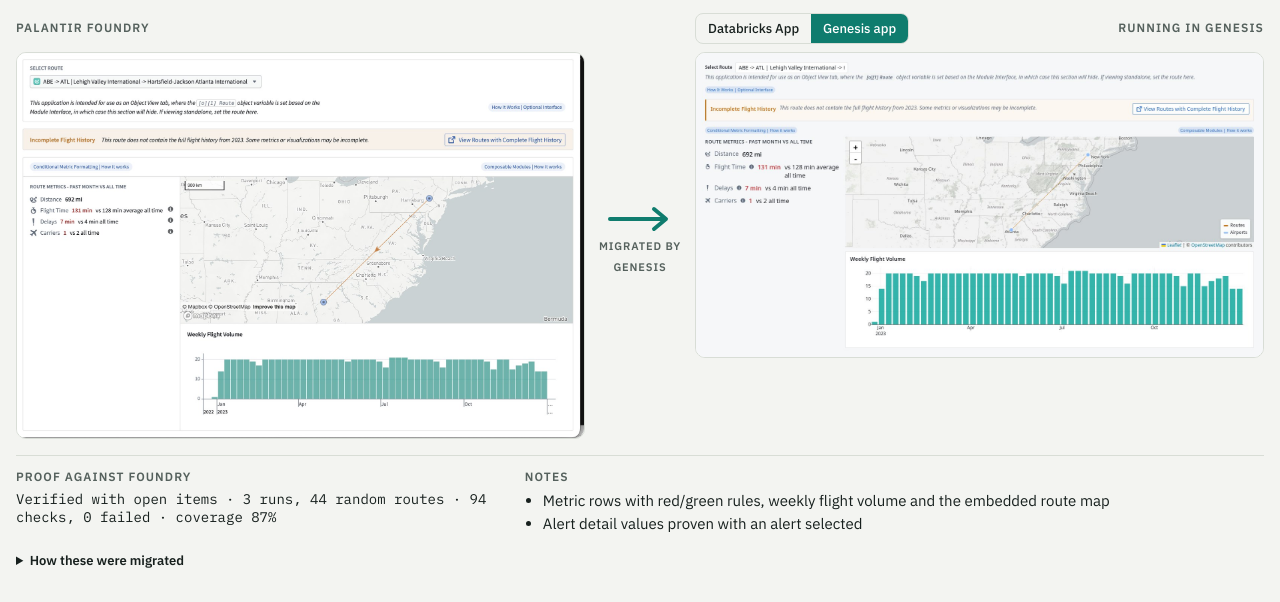
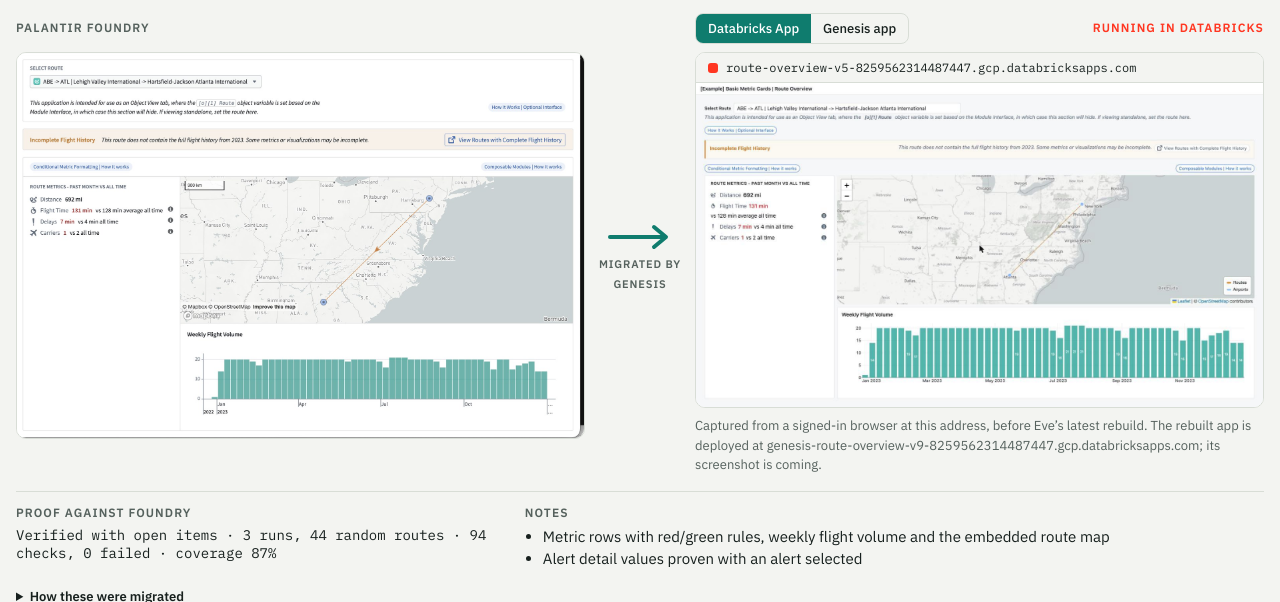
Before and after one commit to genesis-computing-ai/foundry-app-migration-demo, a plain HTML site: page index.html in a window 1280 px wide. Shown: the part 198-800 px from the top of the page. Drawn offline with nearby package versions, Linux system fonts and the light colour scheme.

Commit message:
Databricks App screenshots from a signed-in browser, shown by default with their address; drop stray test captures

```diff
--- a/index.html
+++ b/index.html
@@ -98,6 +98,12 @@
 .pos { font: 600 13px var(--mono); color: var(--accent); letter-spacing: .04em; text-transform: uppercase }
 @media (max-width: 1100px) { .tab span { display: none } .step-btn b { display: none } }
 @media (max-width: 640px) { .nav { grid-template-columns: 1fr 1fr; } .tabs { grid-column: 1 / -1; grid-row: 1; grid-template-columns: repeat(6, minmax(0, 1fr)) } .step-btn b { display: block } }
+.dframe { border: 1px solid var(--line); border-radius: 10px; overflow: hidden; background: var(--panel) }
+.dbar { display: flex; align-items: center; gap: 8px; padding: 7px 12px; border-bottom: 1px solid var(--line); background: var(--bg) }
+.ddot { width: 10px; height: 10px; border-radius: 3px; background: var(--dbx); flex: none }
+.durl { font: 12px var(--mono); color: var(--ink); text-decoration: none; overflow: hidden; text-overflow: ellipsis; white-space: nowrap; min-width: 0 }
+.durl:hover { text-decoration: underline }
+.dimg img { width: 100%; height: auto; display: block }
 </style>
 </head>
 <body>
@@ -118,34 +124,33 @@
 <script>
 const DBX = (id) => "https://" + id + "-8259562314487447.gcp.databricksapps.com";
 const APPS = [
-  { name: "Route Overview", short: "Overview", g: "route-overview-v9", f: "f-route-overview.jpg", dbx: "genesis-route-overview-v9",
+  { name: "Route Overview", dshot: "route-overview-v5", short: "Overview", g: "route-overview-v9", f: "f-route-overview.jpg", dbx: "genesis-route-overview-v9",
     proof: "Verified with open items · 3 runs, 44 random routes · 94 checks, 0 failed · coverage 87%", notes: ["Metric rows with red/green rules, weekly flight volume and the embedded route map", "Alert detail values proven with an alert selected"] },
-  { name: "Route Carriers", short: "Carriers", g: "route-carriers-v9", f: "f-route-carriers.jpg", dbx: "genesis-route-carriers-v9",
+  { name: "Route Carriers", dshot: "route-carriers-v6", short: "Carriers", g: "route-carriers-v9", f: "f-route-carriers.jpg", dbx: "genesis-route-carriers-v9",
     proof: "Verified with open items · 0 failed · coverage 95% (37 of 39 widgets)", notes: ["Carrier colours, line gaps, stack order and the “No Value” bar match Foundry", "Carrier Stats is a pivot grid: Endeavor 657 / 1.80 / 125.38 / 1.03"] },
-  { name: "Route Performance", short: "Performance", g: "route-performance-v9", f: "f-route-performance.jpg", dbx: "genesis-route-performance-v9",
+  { name: "Route Performance", dshot: "route-performance-v6", short: "Performance", g: "route-performance-v9", f: "f-route-performance.jpg", dbx: "genesis-route-performance-v9",
     proof: "Verified with open items · 11 routes per run · 94 checks, 0 failed · coverage 91%", notes: ["Cohorts 75 vs 919 flights, 0% vs 0.33%, 131.3 vs 128.1 min, 13% vs 17% delayed", "Cohort date filters, Reverse and all chart layers working"] },
-  { name: "Route Alert Inbox", short: "Alert Inbox", g: "route-alert-inbox-v9", f: "f-route-alert-inbox.jpg", dbx: "genesis-route-alert-inbox-v9", gap: true,
+  { name: "Route Alert Inbox", dshot: "route-alert-inbox-v5", short: "Alert Inbox", g: "route-alert-inbox-v9", f: "f-route-alert-inbox.jpg", dbx: "genesis-route-alert-inbox-v9", gap: true,
     proof: "Every check passed (0 failed) · coverage 67%, below the 80% bar: per-user list and welcome text, search filter and detail panel not yet checkable", notes: ["Clickable routes, filter toggle, All / Assigned tabs and the route detail pane", "Opens on MCO → EWR, as in Foundry"] },
-  { name: "Ticket with Comments", short: "Ticket", g: "ticket-route-alert-v7", f: "f-ticket.jpg", dbx: "ticket-route-alert-v7",
+  { name: "Ticket with Comments", dshot: "ticket-route-alert-v7", short: "Ticket", g: "ticket-route-alert-v7", f: "f-ticket.jpg", dbx: "ticket-route-alert-v7",
     proof: "Passed · all values match · comment and callout actions pass their dry runs", notes: ["Comments write through an edits table, credited to the signed-in user", "Built straight from the tools, no hand-written queries"] },
-  { name: "Map and Gantt Charts", short: "Map & Gantt", g: "map-and-gantt-v9", f: "f-map-and-gantt.jpg", dbx: "genesis-map-and-gantt-v9",
+  { name: "Map and Gantt Charts", dshot: "map-and-gantt-v6", short: "Map & Gantt", g: "map-and-gantt-v9", f: "f-map-and-gantt.jpg", dbx: "genesis-map-and-gantt-v9",
     proof: "Verified with open items · 0 failed · coverage 94% (15 of 16 widgets)", notes: ["Opens on the saved Dec 20–21 window with Foundry’s six Gantt bars", "Flight history table sorted and paged"] },
-  { name: "Flights Map", short: "Flights Map", g: "flights-map-v9", f: "f-flights-map.jpg", dbx: "genesis-flights-map-v9",
+  { name: "Flights Map", dshot: "flights-map-v7", short: "Flights Map", g: "flights-map-v9", f: "f-flights-map.jpg", dbx: "genesis-flights-map-v9",
     proof: "Verified with open items · 0 failed · coverage 86% (12 of 14 widgets)", notes: ["Global filter, route volume bars, volume-coloured routes and airports", "Not checked: runways layer and map-click / brush filters"] },
-  { name: "Common Operating Picture", short: "Op. Picture", g: "common-operating-picture-v9", f: "f-cop.jpg", dbx: "genesis-common-operating-pictu", gap: true,
+  { name: "Common Operating Picture", dshot: "cop-v6", short: "Op. Picture", g: "common-operating-picture-v9", f: "f-cop.jpg", dbx: "genesis-common-operating-pictu", gap: true,
     proof: "Every check passed (21 of 21) · coverage 62%, below the 80% bar: carrier filter counts, cluster map and personal greeting not yet checkable", notes: ["Totals 1,659,326 / 19,488 / 1.17% / 3,605 / 0.22% match", "Carrier facet counts and cluster map match Foundry"] },
-  { name: "Embedded Module · Airport", short: "Airport", g: "embedded-airport-v9", f: "f-airport.jpg", dbx: "genesis-embedded-airport-v9",
+  { name: "Embedded Module · Airport", dshot: "embedded-airport-v7", short: "Airport", g: "embedded-airport-v9", f: "f-airport.jpg", dbx: "genesis-embedded-airport-v9",
     proof: "Verified with open items · 2 fresh runs · 49 checks, 0 failed · coverage 83%", notes: ["The whole embedded Flights Map drawn in place, filtered to the airport", "Bound airport shown as the pre-filled filter pill, as in Foundry"] },
-  { name: "Map-Centric Module", short: "Map-Centric", g: "map-centric-v5", f: "f-map-centric.jpg", dbx: "map-centric-v5",
+  { name: "Map-Centric Module", dshot: "map-centric-v5", short: "Map-Centric", g: "map-centric-v5", f: "f-map-centric.jpg", dbx: "map-centric-v5",
     proof: "Passed on 7 inputs · 0 findings", notes: ["Airports and route lines over the full map", "Opening state (all airports, all routes) proven"] },
-  { name: "Learn More Overlay", short: "Learn More", sub: "Reusable pop-up module, shown here on its own", g: "learn-more-overlay-v6", f: "f-learn-more.jpg", dbx: "learn-more-overlay-v6",
+  { name: "Learn More Overlay", dshot: "learn-more-overlay-v6", short: "Learn More", sub: "Reusable pop-up module, shown here on its own", g: "learn-more-overlay-v6", f: "f-learn-more.jpg", dbx: "learn-more-overlay-v6",
     proof: "Passed 2 runs · Add Callout and Edit actions match · dry runs passed", notes: ["Not a standalone app: a reusable pop-up that other apps (Flights Map, Ticket, Airport) open from their “How it works” buttons, so in Foundry too it is just a titled text panel", "The rebuilt apps open this same module as their pop-up; its explainer text is editable, with edits credited to the signed-in user"] },
-  { name: "Reference Foundation Landing Page", short: "Reference", g: "reference-landing-v5", f: "f-reference.jpg", dbx: "reference-landing-v7", gap: true,
+  { name: "Reference Foundation Landing Page", dshot: "reference-landing-v7", short: "Reference", g: "reference-landing-v5", f: "f-reference.jpg", dbx: "reference-landing-v7", gap: true,
     proof: "Passed 3 runs · 27 checks · 0 findings", notes: ["Title, tabs and text match", "Gap: embedded Notepad documents are links until their exports are provided"] },
 ];
-const DBX_SHOT = {}; // app g-id → "dbx/<file>" once captured from a signed-in Databricks browser
 const N = APPS.length;
-let cur = 0, view = Object.keys(DBX_SHOT).length ? "d" : "g";
+let cur = 0, view = "d";
 const stage = document.getElementById("stage");
 const el = (tag, attrs = {}, ...kids) => { const e = document.createElement(tag); for (const [k, v] of Object.entries(attrs)) { if (k === "class") e.className = v; else if (k === "text") e.textContent = v; else e.setAttribute(k, v); } e.append(...kids); return e; };
 
@@ -190,8 +195,14 @@
   const right = el("figure", {}, el("div", { class: "fh" }, seg, el("span", { class: "label" + (view === "d" ? " dbx" : ""), text: view === "d" ? "Running in Databricks" : "Running in Genesis" })));
   if (view === "g") {
     right.append(el("a", { class: "shot", href: "img/g-" + a.g + ".jpg", target: "_blank", rel: "noopener" }, el("img", { src: "img/g-" + a.g + ".jpg", alt: a.name + " rebuilt as a Genesis app", loading: "lazy" })));
-  } else if (DBX_SHOT[a.g]) {
-    right.append(el("a", { class: "shot", href: DBX_SHOT[a.g], target: "_blank", rel: "noopener" }, el("img", { src: DBX_SHOT[a.g], alt: a.name + " running as a Databricks App", loading: "lazy" })));
+  } else if (a.dshot) {
+    const url = DBX(a.dshot);
+    const frame = el("div", { class: "dframe" });
+    const bar = el("div", { class: "dbar" }, el("span", { class: "ddot", "aria-hidden": "true" }), el("a", { class: "durl", href: url, target: "_blank", rel: "noopener", text: url.replace("https://", "") }));
+    frame.append(bar, el("a", { class: "dimg", href: "img/dbx/" + a.dshot + ".jpg", target: "_blank", rel: "noopener" }, el("img", { src: "img/dbx/" + a.dshot + ".jpg", alt: a.name + " running as a Databricks App", loading: "lazy" })));
+    right.append(frame);
+    const note = a.dshot === a.dbx ? "Captured from a signed-in browser at this Databricks App address." : "Captured from a signed-in browser at this address, before Eve’s latest rebuild. The rebuilt app is deployed at " + DBX(a.dbx).replace("https://", "") + "; its screenshot is coming.";
+    right.append(el("p", { class: "foot", text: note }));
   } else {
     const p = el("div", { class: "pending" }, el("span", { class: "chip warn", text: a.dbx ? "Deployed · capture coming" : "Deploying" }),
       el("p", { text: a.dbx ? "This app runs as a Databricks App on the workspace; its screenshot from a signed-in browser is being added." : "The Databricks App for this one is being deployed now." }));
```
Also changed, not shown: img/dbx/cop-v6.jpg (added), img/dbx/embedded-airport-v7.jpg (added), img/dbx/flights-map-v7.jpg (added), img/dbx/learn-more-overlay-v6.jpg (added), img/dbx/map-and-gantt-v6.jpg (added), img/dbx/map-centric-v5.jpg (added), img/dbx/reference-landing-v7.jpg (added), img/dbx/route-alert-inbox-v5.jpg (added), img/dbx/route-carriers-v6.jpg (added), img/dbx/route-overview-v5.jpg (added), img/dbx/route-performance-v6.jpg (added), img/dbx/ticket-route-alert-v7.jpg (added), nav_1512.png (deleted), nav_400.png (deleted), 1 more files, 1 other file.
